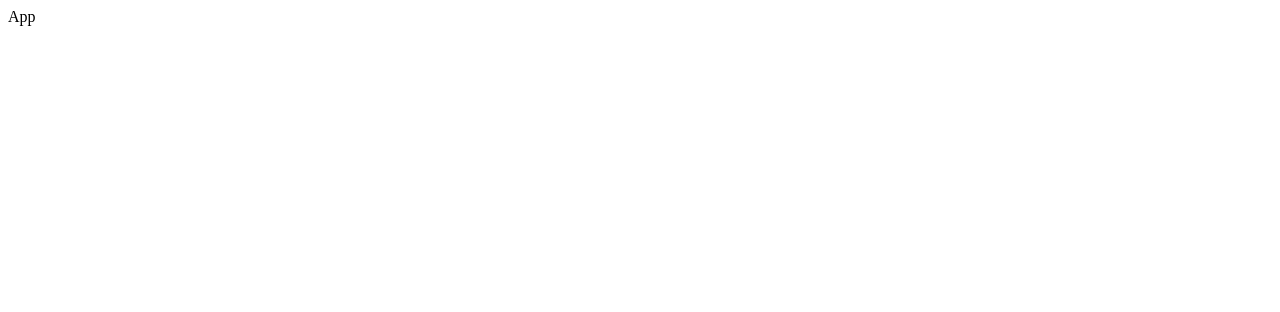
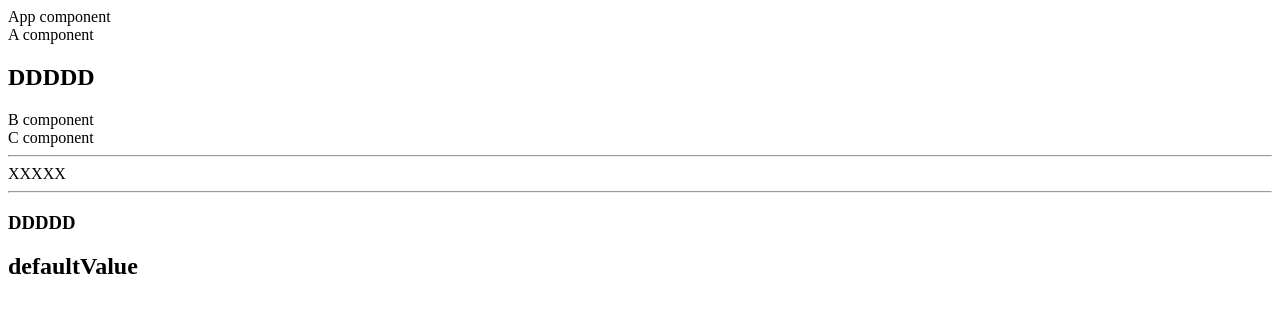
Before and after one commit to Igor40ivskyi/dec-2023-react, a React (Create React App) app: page / in a window 1280 px wide. Shown: the top 312 px of the page. Built offline with nearby package versions, Linux system fonts and the light colour scheme.

Commit message:
context learning

```diff
--- a/src/App.js
+++ b/src/App.js
@@ -1,8 +1,25 @@
+import A from "./components/A";
+import {createContext} from "react";
+
+export const MyContext = createContext('defaultValue');
 
 function App() {
+
+    const value = 'XXXXX';
+
     return (
         <div className="App">
-            App
+            App component
+            <MyContext.Provider value={'DDDDD'}>
+                <A value={value}/>
+            </MyContext.Provider>
+            <MyContext.Consumer>
+                {
+                    (value) => {
+                        return <h2>{value}</h2>
+                    }
+                }
+            </MyContext.Consumer>
         </div>
     );
 }
--- /dev/null
+++ b/src/components/A.js
@@ -0,0 +1,22 @@
+import React from 'react';
+import B from "./B";
+import {MyContext} from "../App";
+
+const A = ({value}) => {
+
+    return (
+        <div>
+            A component
+            <MyContext.Consumer>
+                {
+                    (value) => {
+                        return <h2>{value}</h2>
+                    }
+                }
+            </MyContext.Consumer>
+            <B value={value}/>
+        </div>
+    );
+};
+
+export default A;
--- /dev/null
+++ b/src/components/B.js
@@ -0,0 +1,13 @@
+import React from 'react';
+import C from "./C";
+
+const B = ({value}) => {
+    return (
+        <div>
+            B component
+            <C value={value}/>
+        </div>
+    );
+};
+
+export default B;
--- /dev/null
+++ b/src/components/C.js
@@ -0,0 +1,25 @@
+import React from 'react';
+import {MyContext} from "../App";
+
+
+const C = ({value}) => {
+    return (
+        <div>
+            C component
+            <hr/>
+            {value}
+            <hr/>
+            <MyContext.Consumer>
+                {(value)=>{
+                    return <h3>{value}</h3>;
+            }}
+            </MyContext.Consumer>
+
+            <MyContext.Provider value={'SSSSS'}>
+
+            </MyContext.Provider>
+        </div>
+    );
+};
+
+export default C;
```
